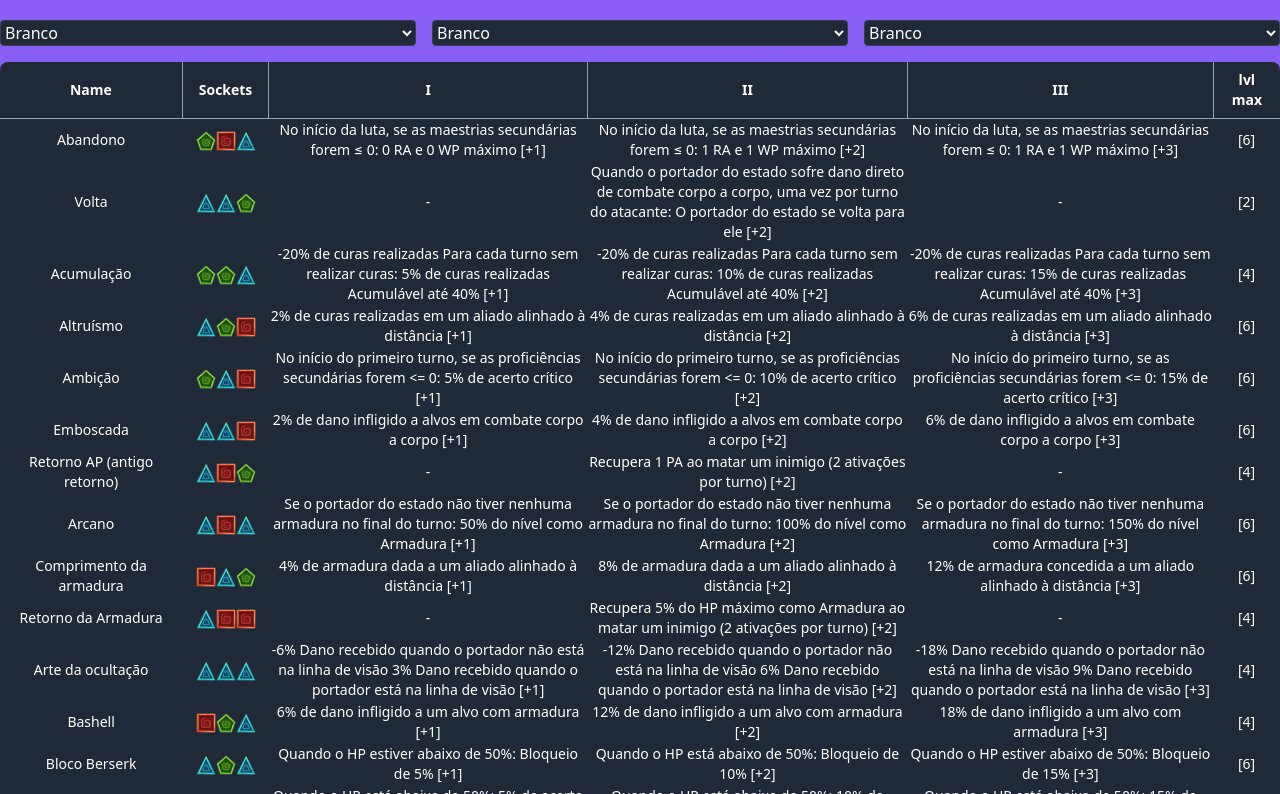
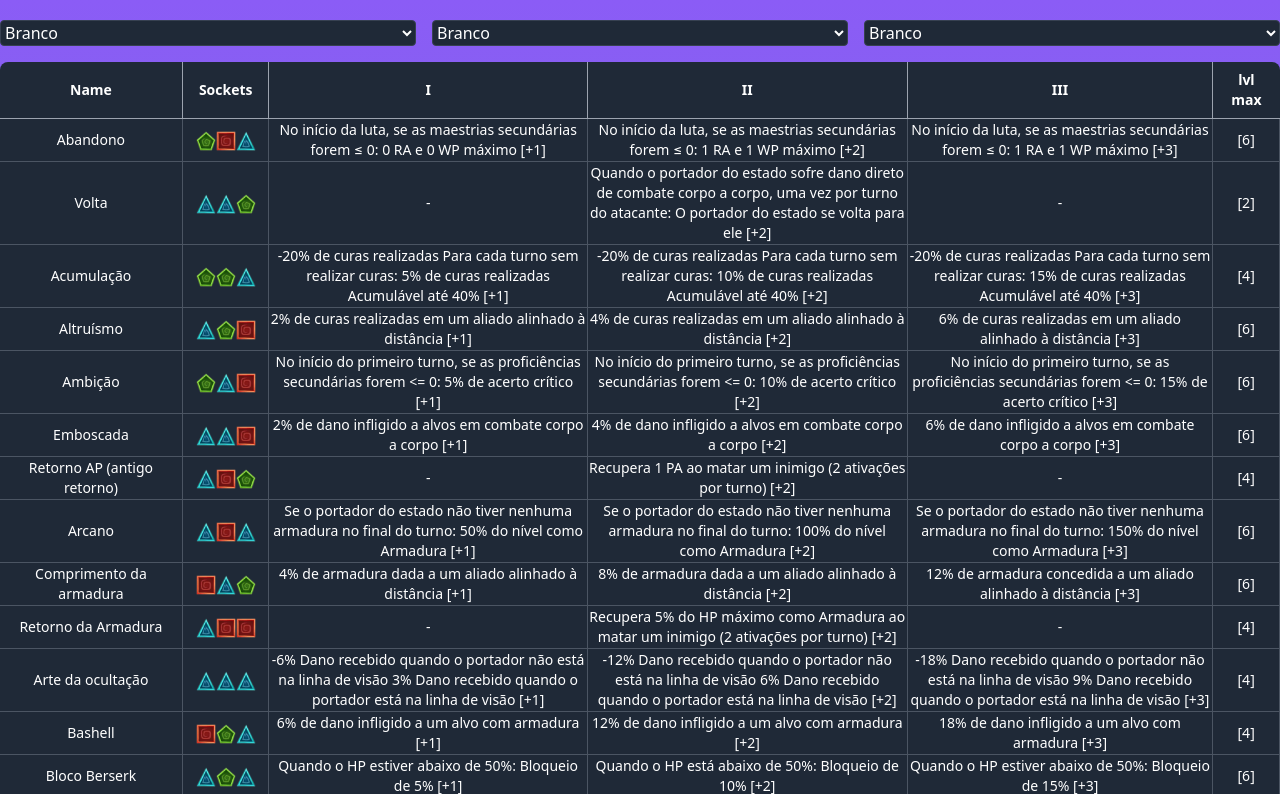
Before and after one commit to katsudouki/katsudouki.github.io, a website: page wakfu.html in a window 1280 px wide. Shown: the top 794 px of the page. Drawn offline with nearby package versions, Linux system fonts and the light colour scheme.

Commit message:
✅ chore: added divisions on table

```diff
--- a/js/wakfu-sublimations.js
+++ b/js/wakfu-sublimations.js
@@ -9,12 +9,12 @@
         tableBody.empty();
         data.forEach(item => {
             const sockets = convertSockets(item.Socket1 + item.Socket2 + item.Socket3);
-            const row = `<tr class="hover:bg-gray-700 border-gray-600">
-                            <td >${item.Name}</td>
-                            <td class="">${sockets}</td>
-                            <td >${item["I (Rare)"]}</td>
-                            <td >${item["II (Mythical)"]}</td>
-                            <td >${item["III (Legendary)"]}</td>
+            const row = `<tr class="hover:bg-gray-700  border-b border-r border-gray-600">
+                            <td class="border-r  border-gray-600">${item.Name}</td>
+                            <td class="border-r  border-gray-600">${sockets}</td>
+                            <td class="border-r  border-gray-600">${item["I (Rare)"]}</td>
+                            <td class="border-r  border-gray-600">${item["II (Mythical)"]}</td>
+                            <td class="border-r border-gray-600">${item["III (Legendary)"]}</td>
                             <td >${item.MaxLevel}</td>
 
                          </tr>`;
--- a/wakfu.html
+++ b/wakfu.html
@@ -3,7 +3,7 @@
 <head>
     <meta charset="UTF-8">
     <meta name="viewport" content="width=device-width, initial-scale=1.0">
-    <title>wakf</title>
+    <title>wakfu</title>
     <link href="https://cdn.jsdelivr.net/npm/tailwindcss@2.2.19/dist/tailwind.min.css" rel="stylesheet">
     <script src="https://code.jquery.com/jquery-3.5.1.min.js"></script>
     <style>
```
Also changed, not shown: package.json (+1 -6 lines), css/output.css, imgs/a.gif, 1 other file.
